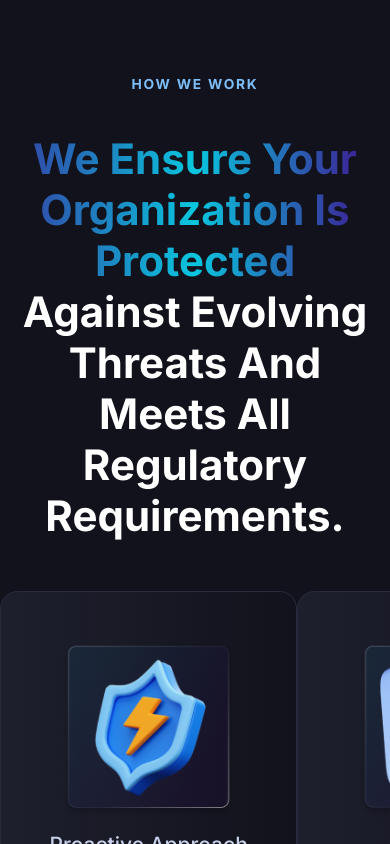
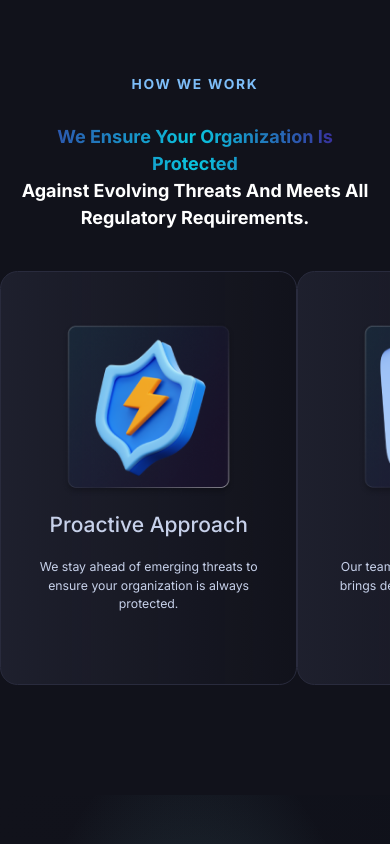
Before and after one commit to estheroluwabuyi/cyberposture--v2, a React (Vite) app: page / in a window 390 px wide. Shown: the part 1440-2284 px from the top of the page. Built offline with nearby package versions, Linux system fonts and the light colour scheme.

Commit message:
Make the customized heading responsive

```diff
--- a/src/index.css
+++ b/src/index.css
@@ -363,12 +363,13 @@ img {
 }
 
 .custom-heading {
+  padding: 0 1.5rem;
   font-weight: 700;
   line-height: 51.02px;
   text-align: center;
   font-size: 4.2rem;
   color: var(--primary-font-color);
-  margin: 4rem 0 5rem 0;
+  margin: 3rem 0 4rem 0;
   text-transform: capitalize;
 }
 
@@ -854,4 +855,10 @@ img {
   .brands-container div:not(:last-child)::after {
     background: none;
   }
+
+  .custom-heading {
+    line-height: 1.5;
+    text-align: center;
+    font-size: 1.8rem;
+  }
 }
```
